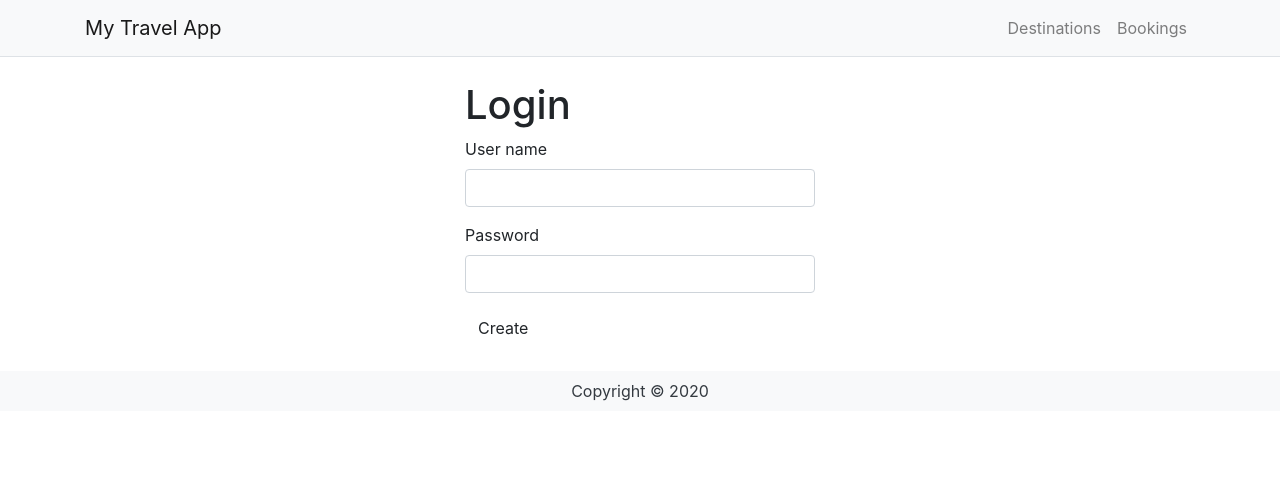
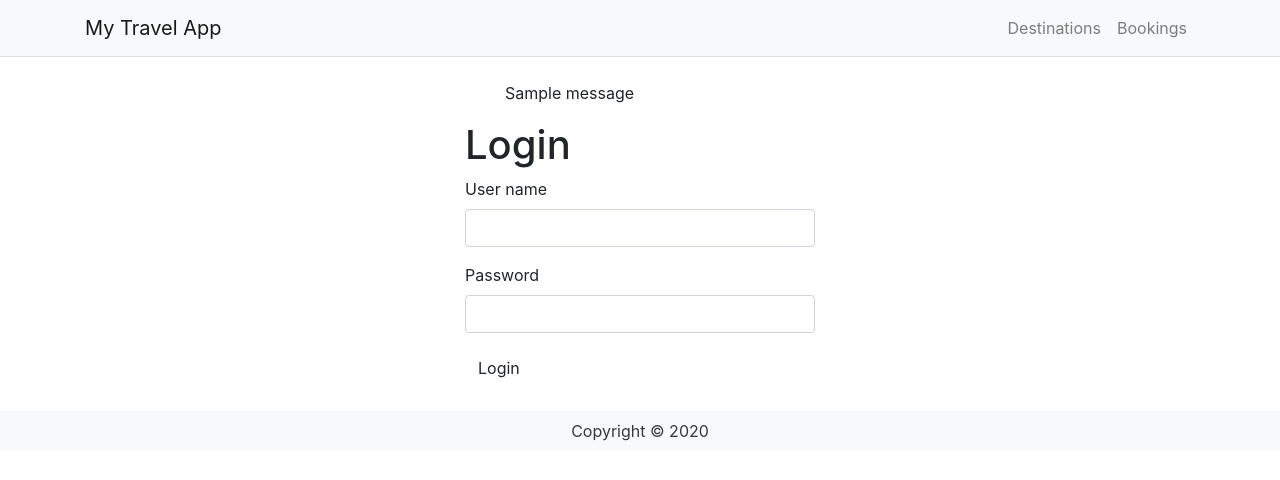
Before and after one commit to Jay890/IAB207Code, a Flask app: page /authentication/login in a window 1280 px wide. Shown: the top 480 px of the page. Run offline with Flask 2, Linux system fonts and the light colour scheme; one stand-in notice (Sample message) is shown; some libraries are stand-ins or nearby versions.

Commit message:
Workshop 9 (WIP)
Added some decorator (middleware) to perform some intermediate process between route and controller
Added some flash message in html
Minor changes to renaming

```diff
--- a/travel/authentication.py
+++ b/travel/authentication.py
@@ -21,14 +21,14 @@ def login():
             flash('username or password is incorrect')
             return redirect(url_for('authentication.login'))
         # 2. username is correct but password isn't
-        if check_password_hash(user.password_hash, login_form_instance.password.data):
+        if not check_password_hash(user.password_hash, login_form_instance.password.data):
             flash('username or password is incorrect')
             return redirect(url_for('authentication.login'))
         # 3. username and password is correct
         login_user(user)
 
         # return the name of the blueprint and the name of controller
-        return redirect(url_for('authentication.login'))
+        return redirect(url_for('main.index_controller'))
     return render_template('authentication/login.html', form=login_form_instance)
 
 
--- a/travel/forms.py
+++ b/travel/forms.py
@@ -3,11 +3,14 @@ from wtforms.fields import StringField, TextAreaField, SubmitField, PasswordFiel
 from wtforms.validators import InputRequired, Length, Email, EqualTo
 from flask_wtf.file import FileRequired, FileField, FileAllowed
 
+
 # our destinationform is a FlaskForm (inheritance) is a type
 class DestinationForm(FlaskForm):
     name = StringField('Country', validators=[InputRequired('Country is required')])
     image = StringField('Image', validators=[InputRequired('Image is required')])
-    description = TextAreaField('Description', validators=[InputRequired('Description is required'), Length(min=10, max=300, message='Description is too short or too long')])
+    description = TextAreaField('Description', validators=[InputRequired('Description is required'),
+                                                           Length(min=10, max=300,
+                                                                  message='Description is too short or too long')])
     currency = StringField('Currency', validators=[InputRequired('Currency is required')])
     submit = SubmitField('Create')
 
@@ -15,16 +18,20 @@ class DestinationForm(FlaskForm):
 class LoginForm(FlaskForm):
     user_name = StringField('User name', validators=[InputRequired('User name is required')])
     password = PasswordField('Password', validators=[InputRequired('Password is required')])
-    submit = SubmitField('Create')
+    submit = SubmitField('Login')
 
 
 class RegisterForm(FlaskForm):
     user_name = StringField('User name', validators=[InputRequired('User name is required')])
     email = StringField('Email', validators=[InputRequired('Email is required'), Email('Email is not valid')])
     password = PasswordField('Enter Password', validators=[InputRequired("Password is required")])
-    confirm_password = PasswordField('Enter same password', validators=[InputRequired('Password is required'), EqualTo('password', message='Passwords do not match')])
+    confirm_password = PasswordField('Enter same password', validators=[InputRequired('Password is required'),
+                                                                        EqualTo('password',
+                                                                                message='Passwords do not match')])
     submit = SubmitField('Register')
 
+
 class CommentForm(FlaskForm):
-    comment = TextAreaField('Comment', validators=[InputRequired("Please add comment"), Length(min=5, max=100, message='Comment is too long or too short')])
+    comment = TextAreaField('Comment', validators=[InputRequired("Please add comment"),
+                                                   Length(min=5, max=100, message='Comment is too long or too short')])
     submit = SubmitField('Add Comment')
--- a/travel/templates/authentication/login.html
+++ b/travel/templates/authentication/login.html
@@ -8,6 +8,17 @@
     <div class="row my-4">
         <div class="col-md-4"></div>
         <div class="col-md-4">
+
+            {% with messages = get_flashed_messages() %}
+            {% if messages %}
+            <ul class=flashes>
+                {% for message in messages %}
+                    {{ message }}
+                {% endfor %}
+            </ul>
+            {% endif %}
+            {% endwith %}
+
             <h1>Login</h1>
             {{wtf.quick_form(form)}}
         </div>
```
Also changed, not shown: travel/destinations.py (+6 -2 lines), travel/templates/base.html (+0 -13 lines), travel/travel.sqlite.
